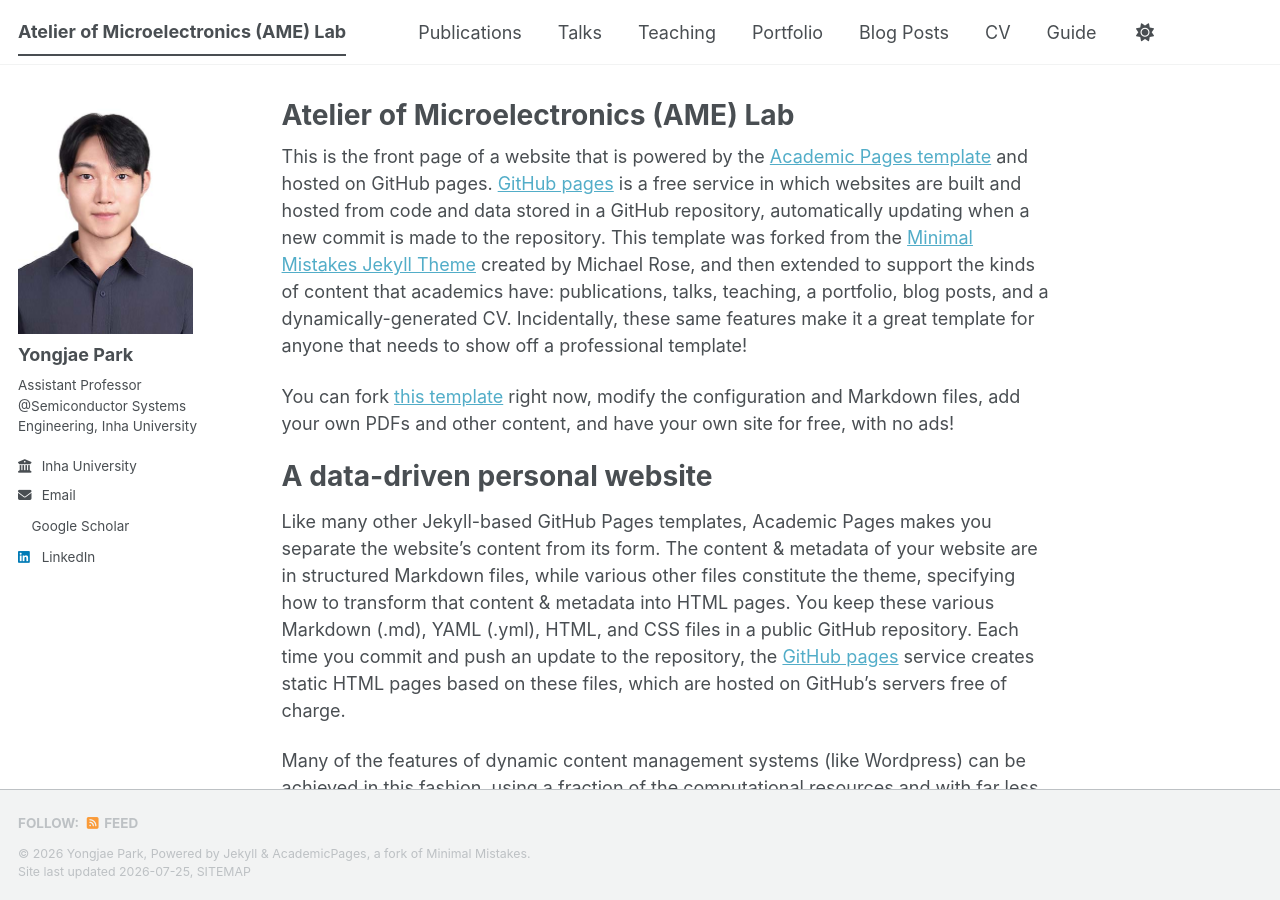
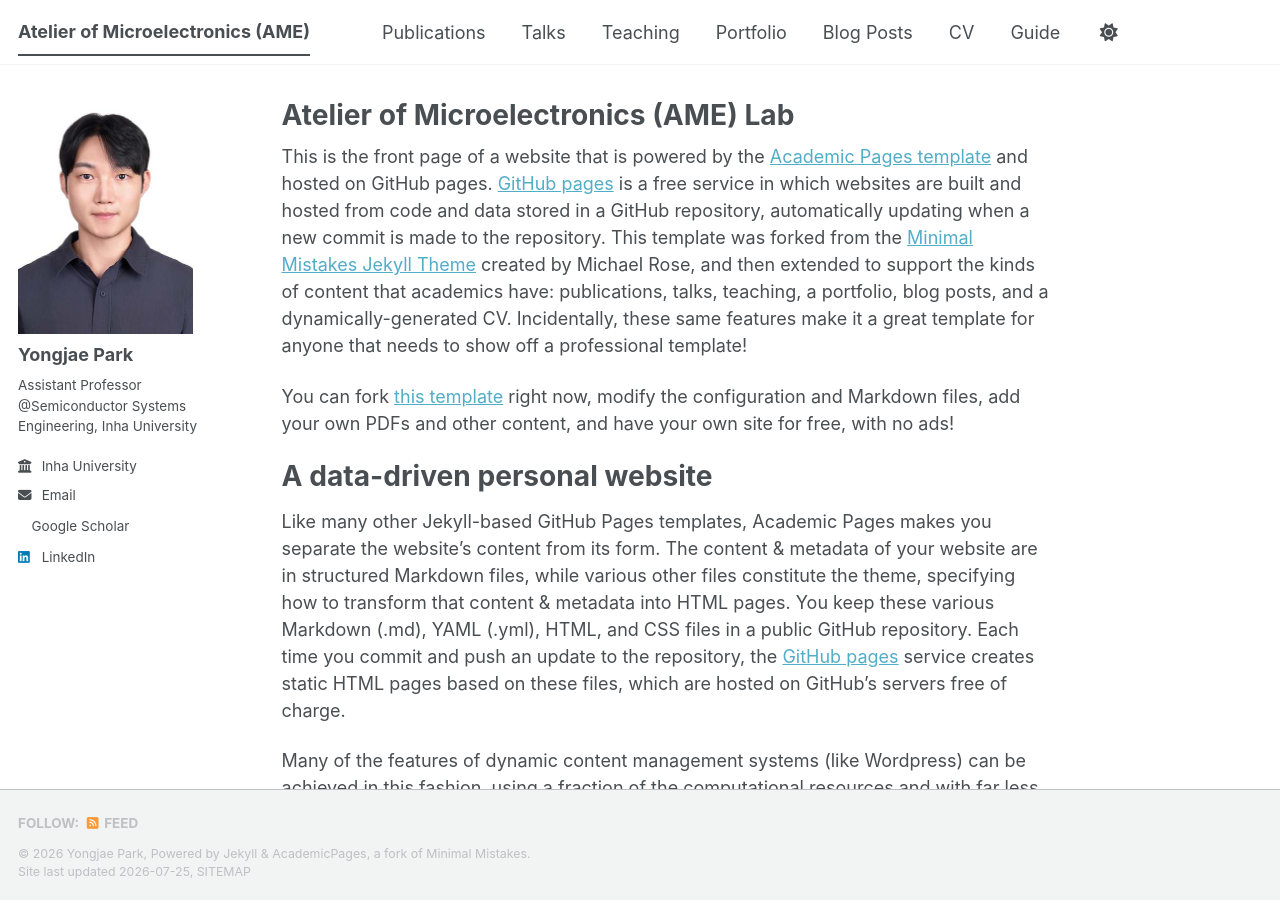
Before and after one commit to yong27park/AME.github.io, a Jekyll site: the page built from _pages/about.md, in a window 1280 px wide and 900 px high. Built offline with Jekyll 4.4.1, drawn with Linux system fonts in a browser that asks for light colours; a style sheet for code colours, icons or effects is not loaded.

Commit message:
Update _config.yml

```diff
--- a/_config.yml
+++ b/_config.yml
@@ -9,7 +9,7 @@
 # Basic Site Settings
 locale                   : "en-US"
 site_theme               : "default" # The available themes options are "default", "air", "sunrise", "mint", "dirt" and "contrast"
-title                    : "Atelier of Microelectronics (AME) Lab"
+title                    : "Atelier of Microelectronics (AME)"
 title_separator          : "-"
 name                     : &name "Yongjae Park"
 description              : &description "Your Name's academic portfolio"   # Update this with a general description of your site, this is the default if not overridden by a page
```
